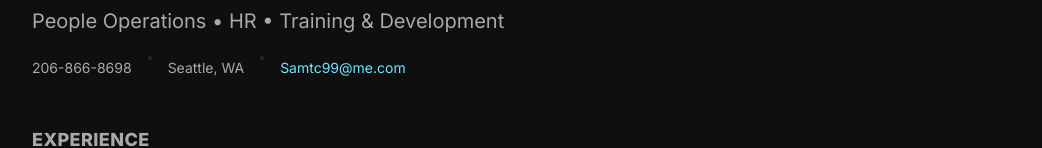
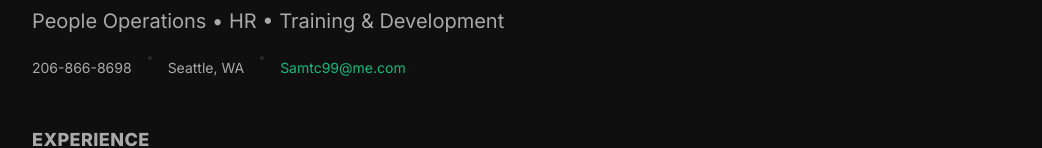
Before and after one commit to samtc99/samuelcarson.github.io, a plain HTML site: page index.html in a window 1280 px wide. Shown: the part 179-327 px from the top of the page, without its empty margins (118-1160 px from the left). Drawn offline with Linux system fonts and the light colour scheme.

Commit message:
Update index.html

```diff
--- a/index.html
+++ b/index.html
@@ -15,7 +15,7 @@
       --text:#f5f5f5;
       --muted:#a9a9a9;
       --line:#2a2a2a;
-      --accent:#6ee7ff;
+      --accent:#10b981;
       --max: 980px;
       --pad: 18px;
     }
```
